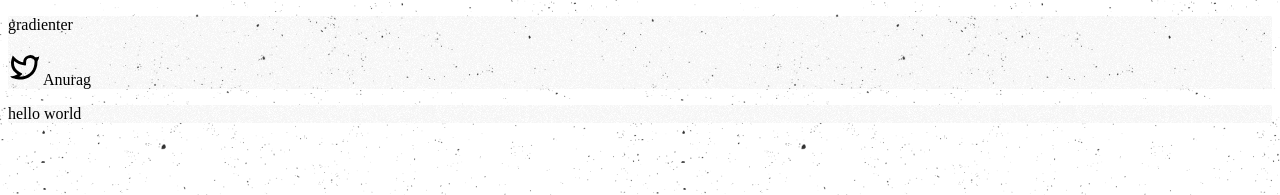
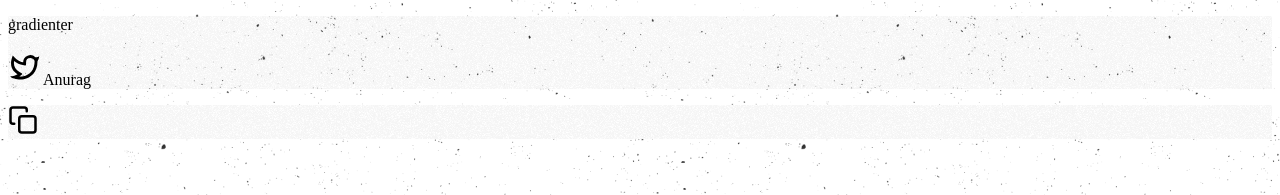
Before and after one commit to anuraglol/gradient-deck, a Next.js app: page / in a window 1280 px wide. Shown: the top 195 px of the page. Built offline with nearby package versions, Linux system fonts and the light colour scheme; a web font is replaced by a local one.

Commit message:
woah, first working demo

```diff
--- a/components/Gradient.jsx
+++ b/components/Gradient.jsx
@@ -1,13 +1,30 @@
+import { toast, Toaster } from "react-hot-toast";
+import { FiCopy } from "react-icons/fi";
+import copy from "copy-to-clipboard";
+
 export default function Gradient(props) {
+  const copyText = () => {
+    toast.success("Copied!");
+
+    let code = `linear-gradient(${props.color1}, ${props.color2})`;
+    copy(code);
+  };
+
   return (
-    <div className="text-xl font-poppins p-6 grainy  w-48 rounded shadow-sm m-4 flex flex-col text-center justify-center cursor-pointer hover:shadow-md">
+    <div
+      className="p-6 grainy w-48 rounded shadow-sm m-4 flex flex-col justify-center cursor-pointer hover:shadow-md"
+      onClick={copyText}
+    >
       <div
         className="p-6 rounded"
         style={{
-          background: `linear-gradient(${props.color}, ${props.color2})`,
+          background: `linear-gradient(${props.color1}, ${props.color2})`,
         }}
       ></div>
-      <div>{props.text}</div>
+      <div className="w-full flex justify-center mt-4">
+        <FiCopy size="30" />
+      </div>
+      <Toaster />
     </div>
   );
 }
--- a/components/Gradients.jsx
+++ b/components/Gradients.jsx
@@ -3,7 +3,7 @@ import Gradient from "./Gradient";
 export default function Gradients() {
   return (
     <div>
-      <Gradient text="hello world" color="#fafafa" color2="#fff" />
+      <Gradient color1="#fafafa" color2="#fff" />
     </div>
   );
 }
--- a/components/Meta.jsx
+++ b/components/Meta.jsx
@@ -3,7 +3,7 @@ import Head from "next/head";
 function Meta() {
   return (
     <Head>
-      <title>Hey</title>
+      <title>Gradienter</title>
       <link
         rel="shortcut icon"
         href="./assests/favicon.ico"
--- a/package.json
+++ b/package.json
@@ -6,9 +6,11 @@
     "start": "next start"
   },
   "dependencies": {
+    "copy-to-clipboard": "^3.3.1",
     "next": "latest",
     "react": "^17.0.2",
     "react-dom": "^17.0.2",
+    "react-hot-toast": "^2.1.1",
     "react-icons": "^4.2.0"
   },
   "devDependencies": {
```
Also changed, not shown: 1 other file (tests, documents, lock files or other folders).
